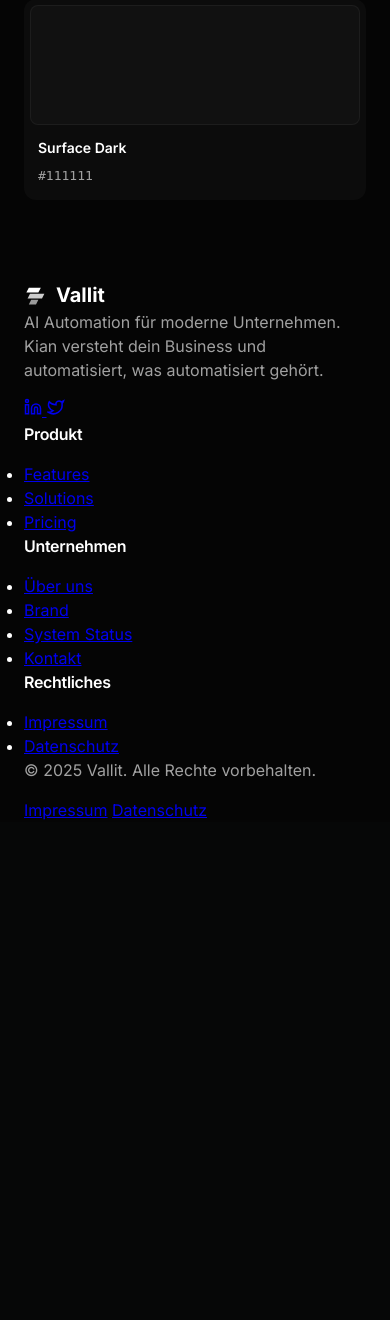
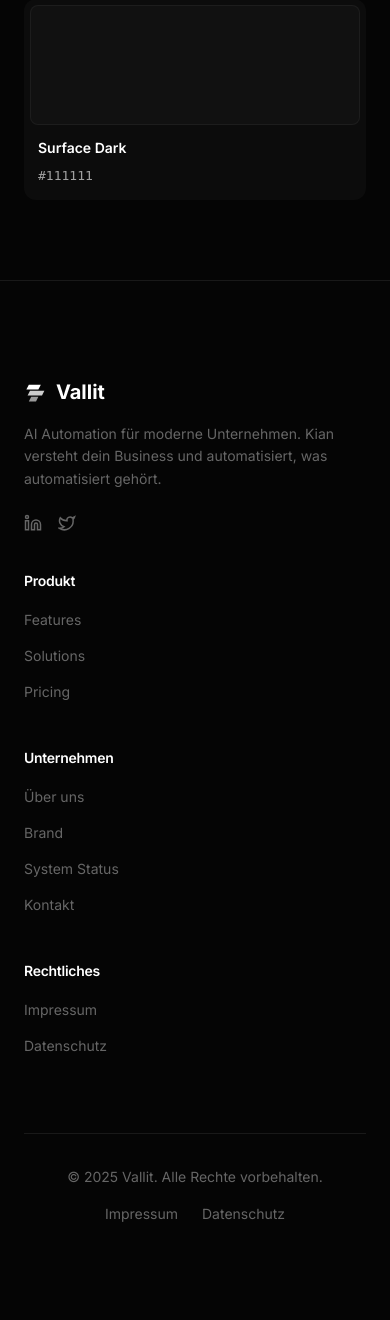
Before and after one commit to vallit-tv/Syntra, a Flask app: page /brand in a window 390 px wide. Shown: the part 2066-3386 px from the top of the page. Before the commit the page ends 2886 px from the top, so only its background shows below. Run offline with Flask 3, Linux system fonts and the light colour scheme.

Commit message:
feat: Add comprehensive styling for the footer component, including grid layout, links, and responsive adjustments.

```diff
--- a/api/static/css/vallit.css
+++ b/api/static/css/vallit.css
@@ -382,3 +382,119 @@ p {
     transition: width 0.1s ease-out;
     box-shadow: 0 0 10px var(--color-accent);
 }
+
+/* --- Footer --- */
+.footer {
+    border-top: 1px solid var(--border-subtle);
+    background: var(--bg-body);
+    padding: var(--space-24) 0;
+    position: relative;
+}
+
+.footer-grid {
+    display: grid;
+    grid-template-columns: 2fr 1fr 1fr 1fr;
+    gap: var(--space-8);
+    margin-bottom: var(--space-16);
+}
+
+.footer-brand p {
+    color: var(--text-tertiary);
+    font-size: 0.875rem;
+    line-height: 1.6;
+    margin-top: var(--space-4);
+    max-width: 320px;
+}
+
+.footer-social {
+    display: flex;
+    gap: var(--space-4);
+    margin-top: var(--space-6);
+}
+
+.footer-social a {
+    color: var(--text-tertiary);
+    transition: color var(--transition-fast);
+}
+
+.footer-social a:hover {
+    color: var(--text-primary);
+}
+
+.footer-links h4 {
+    color: var(--text-primary);
+    font-size: 0.875rem;
+    font-weight: 600;
+    margin-bottom: var(--space-4);
+}
+
+.footer-links ul {
+    list-style: none;
+    padding: 0;
+    margin: 0;
+}
+
+.footer-links li {
+    margin-bottom: var(--space-3);
+}
+
+.footer-links a {
+    color: var(--text-tertiary);
+    text-decoration: none;
+    font-size: 0.875rem;
+    transition: color var(--transition-fast);
+}
+
+.footer-links a:hover {
+    color: var(--text-primary);
+}
+
+.footer-bottom {
+    border-top: 1px solid var(--border-subtle);
+    padding-top: var(--space-8);
+    display: flex;
+    justify-content: space-between;
+    align-items: center;
+}
+
+.footer-bottom p {
+    color: var(--text-tertiary);
+    font-size: 0.875rem;
+    margin: 0;
+}
+
+.footer-bottom nav {
+    display: flex;
+    gap: var(--space-6);
+}
+
+.footer-bottom nav a {
+    color: var(--text-tertiary);
+    text-decoration: none;
+    font-size: 0.875rem;
+    transition: color var(--transition-fast);
+}
+
+.footer-bottom nav a:hover {
+    color: var(--text-primary);
+}
+
+@media (max-width: 1024px) {
+    .footer-grid {
+        grid-template-columns: 1fr 1fr;
+        gap: var(--space-12);
+    }
+}
+
+@media (max-width: 768px) {
+    .footer-grid {
+        grid-template-columns: 1fr;
+        gap: var(--space-8);
+    }
+
+    .footer-bottom {
+        flex-direction: column;
+        gap: var(--space-4);
+        text-align: center;
+    }
+}
```
